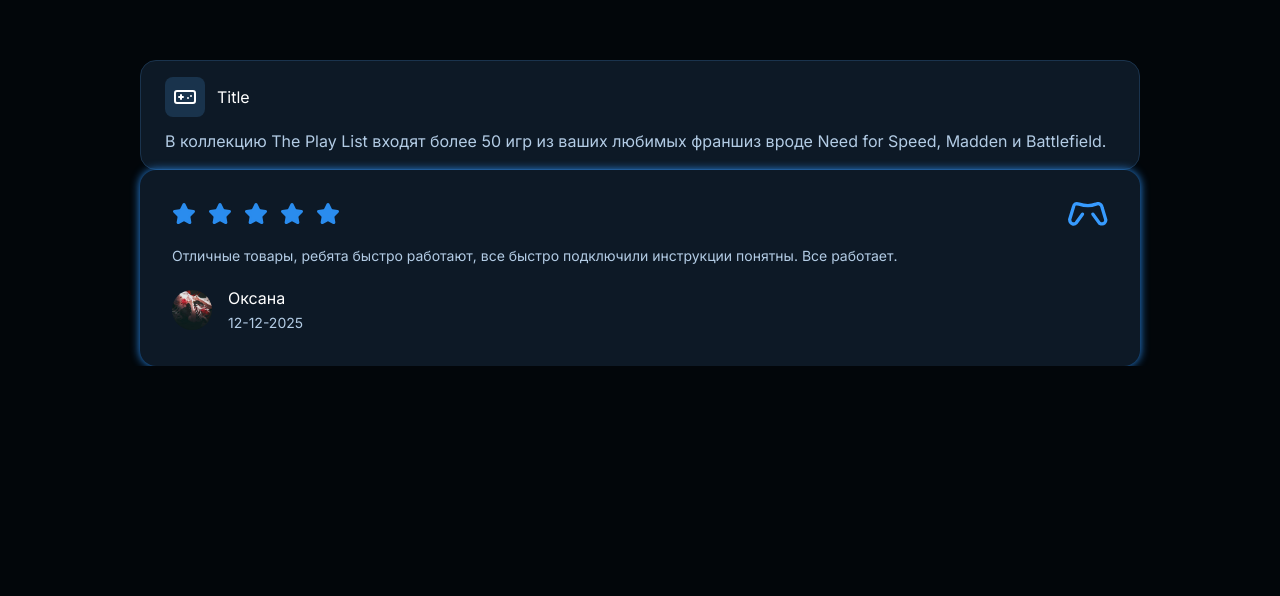
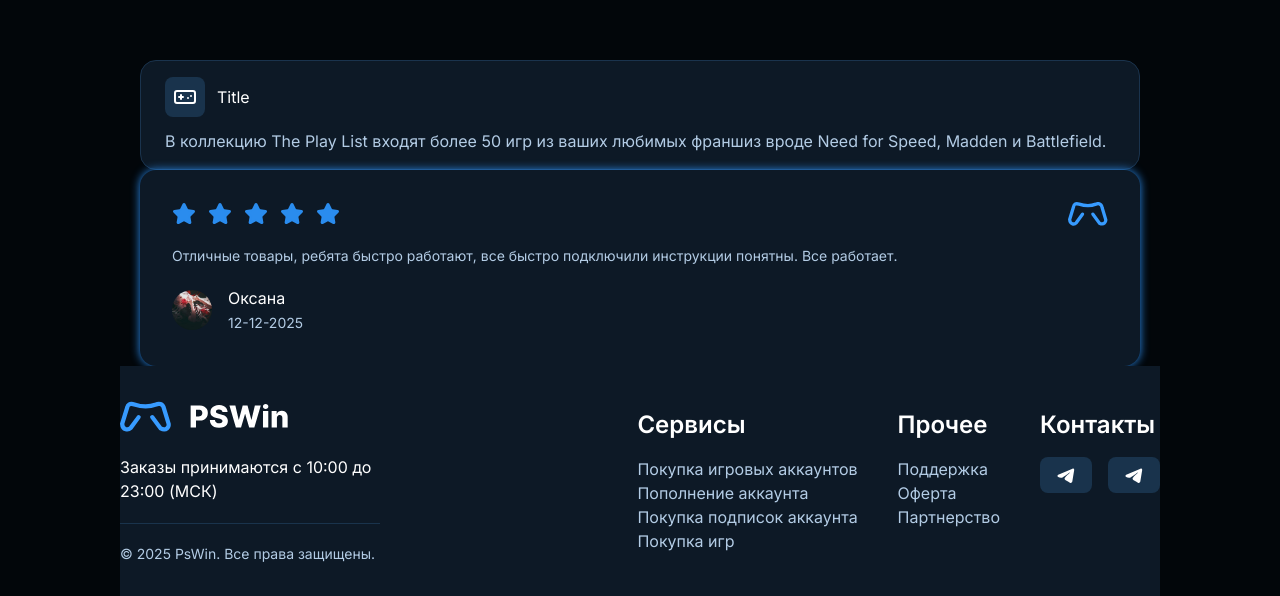
Before and after one commit to Kaden09/PSWin, a Next.js app: page / in a window 1280 px wide. Shown: the part 830-1426 px from the top of the page. Before the commit the page ends 1196 px from the top, so only its background shows below. Built offline with nearby package versions, Linux system fonts and the light colour scheme.

Commit message:
feat: created footer

```diff
--- a/src/app/page.tsx
+++ b/src/app/page.tsx
@@ -1,3 +1,4 @@
+import { Footer } from '@/features/footer';
 import { Header } from '@/features/header';
 import { Main } from '@/features/main';
 
@@ -6,6 +7,7 @@
     <div className="flex flex-col min-h-screen items-center bg-background">
       <Header />
       <Main />
+      <Footer />
     </div>
   );
 }
--- /dev/null
+++ b/src/features/footer/components/Footer.tsx
@@ -0,0 +1,14 @@
+import FooterInfo from "./FooterInfo";
+import FooterNav from "./FooterNav";
+import FooterNavItem from "./FooterNavItem";
+
+function Footer() {
+    return (
+      <footer className="flex justify-between items-center bg-secondary-background w-full py-8">
+        <FooterInfo />
+        <FooterNav />
+      </footer>
+    );
+}
+
+export default Footer;
--- /dev/null
+++ b/src/features/footer/components/FooterInfo.tsx
@@ -0,0 +1,14 @@
+import Image from "next/image";
+
+function FooterInfo() {
+    return (
+      <div className="flex flex-col gap-5 max-w-65">
+        <Image src="/pswin.svg" alt="logo" width={170} height={44} />
+        <p>Заказы принимаются с 10:00 до 23:00 (МСК)</p>
+        <hr className="border-tertiary-background"/>
+        <p className="text-secondary-font text-sm">© 2025 PsWin. Все права защищены.</p>
+      </div>
+    );
+}
+
+export default FooterInfo;
--- /dev/null
+++ b/src/features/footer/components/FooterNav.tsx
@@ -0,0 +1,23 @@
+import Image from "next/image";
+import { data1, data2 } from "../constants/footer-nav-data";
+import FooterNavItem from "./FooterNavItem";
+import Link from "next/link";
+
+
+function FooterNav() {
+    return (
+      <div className="flex gap-10">
+        <FooterNavItem title="Сервисы" items={data1} />
+        <FooterNavItem title="Прочее" items={data2} />
+        <nav className="flex flex-col gap-4">
+          <h2 className="text-2xl font-semibold">Контакты</h2>
+          <div className="flex gap-4">
+            <Link href="#" className="bg-tertiary-background rounded-lg py-2 px-4"><Image src="/telegram.svg" alt="telegram" width={20} height={20}/></Link>
+            <Link href="#" className="bg-tertiary-background rounded-lg py-2 px-4"><Image src="/telegram.svg" alt="telegram" width={20} height={20}/></Link>
+          </div>
+        </nav>
+      </div>
+    );
+}
+
+export default FooterNav;
--- /dev/null
+++ b/src/features/footer/components/FooterNavItem.tsx
@@ -0,0 +1,26 @@
+import Link from "next/link";
+
+interface FooterNavItem {
+    title: string;
+    items: {
+        link: string;
+        title: string;
+    }[];
+}
+
+function FooterNavItem({title, items}: FooterNavItem) {
+    return (
+        <nav className="flex flex-col gap-4">
+            <h2 className="text-2xl font-semibold">{title}</h2>
+            <ul className="flex flex-col">
+                {items.map(item => (
+                    <li key={item.title} className="text-secondary-font">
+                        <Link href={item.link}>{item.title}</Link>
+                    </li>
+                ))}
+            </ul>
+        </nav>
+    )
+}
+
+export default FooterNavItem;
--- /dev/null
+++ b/src/features/footer/constants/footer-nav-data.ts
@@ -0,0 +1,33 @@
+export const data1 = [
+  {
+    link: '#',
+    title: 'Покупка игровых аккаунтов',
+  },
+  {
+    link: '#',
+    title: 'Пополнение аккаунта',
+  },
+  {
+    link: '#',
+    title: 'Покупка подписок аккаунта',
+  },
+  {
+    link: '#',
+    title: 'Покупка игр',
+  },
+];
+
+export const data2 = [
+  {
+    link: '#',
+    title: 'Поддержка',
+  },
+  {
+    link: '#',
+    title: 'Оферта',
+  },
+  {
+    link: '#',
+    title: 'Партнерство',
+  },
+];
--- /dev/null
+++ b/src/features/footer/index.ts
@@ -0,0 +1 @@
+export {default as Footer} from "./components/Footer";
```
